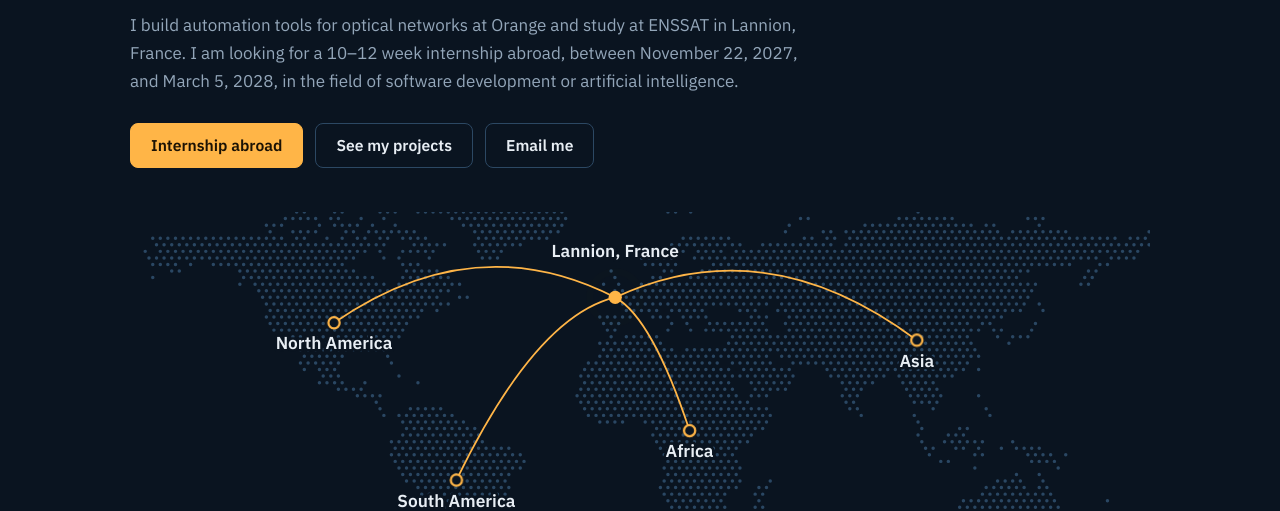
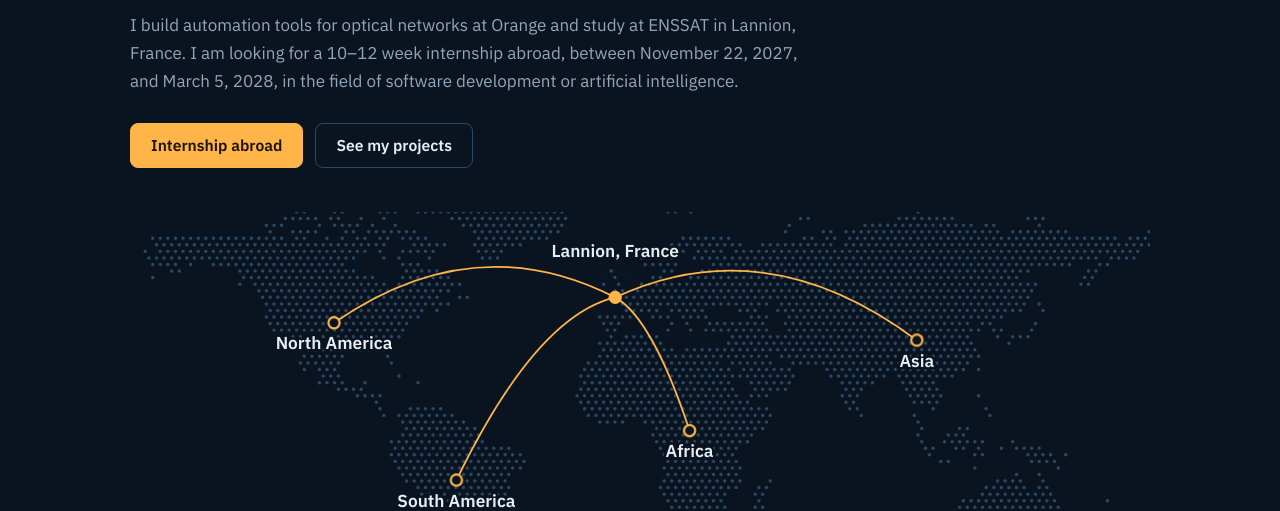
Before and after one commit to SocratOStetedos/Gaspard_Danger_Portfolio, a plain HTML site: page EN/index.html in a window 1280 px wide. Shown: the part 285-796 px from the top of the page. Drawn offline with nearby package versions, Linux system fonts and the light colour scheme.

Commit message:
Update index.html

```diff
--- a/EN/index.html
+++ b/EN/index.html
@@ -43,7 +43,6 @@
           <p class="actions">
             <a class="btn btn-primary" href="internship.html">Internship abroad</a>
             <a class="btn" href="projects.html">See my projects</a>
-            <a class="btn" href="mailto:gaspard.danger@gmail.com">Email me</a>
           </p>
         </div>
         <img class="portrait" src="assets/photo.jpg" alt="Portrait of Gaspard Danger" width="132" height="132" onerror="if(!this.dataset.f){this.dataset.f=1;this.src='../images/pdpbien.jpg'}else{this.remove()}">
@@ -163,7 +162,6 @@
     <div class="wrap">
       <h2>Contact</h2>
       <dl class="brief">
-        <div><dt>Email</dt><dd><a href="mailto:gaspard.danger@gmail.com">gaspard.danger@gmail.com</a></dd></div>
         <div><dt>LinkedIn</dt><dd><a href="https://www.linkedin.com/in/gaspard-danger-256091337" target="_blank" rel="noopener">linkedin.com/in/gaspard-danger-256091337</a></dd></div>
         <div><dt>GitHub</dt><dd><a href="https://github.com/SocratOStetedos" target="_blank" rel="noopener">https://github.com/SocratOStetedos</a></dd></div>
         <div><dt>Based in</dt><dd>Château-Thébaud (near Nantes), France. French driving licence (category B).</dd></div>
```
